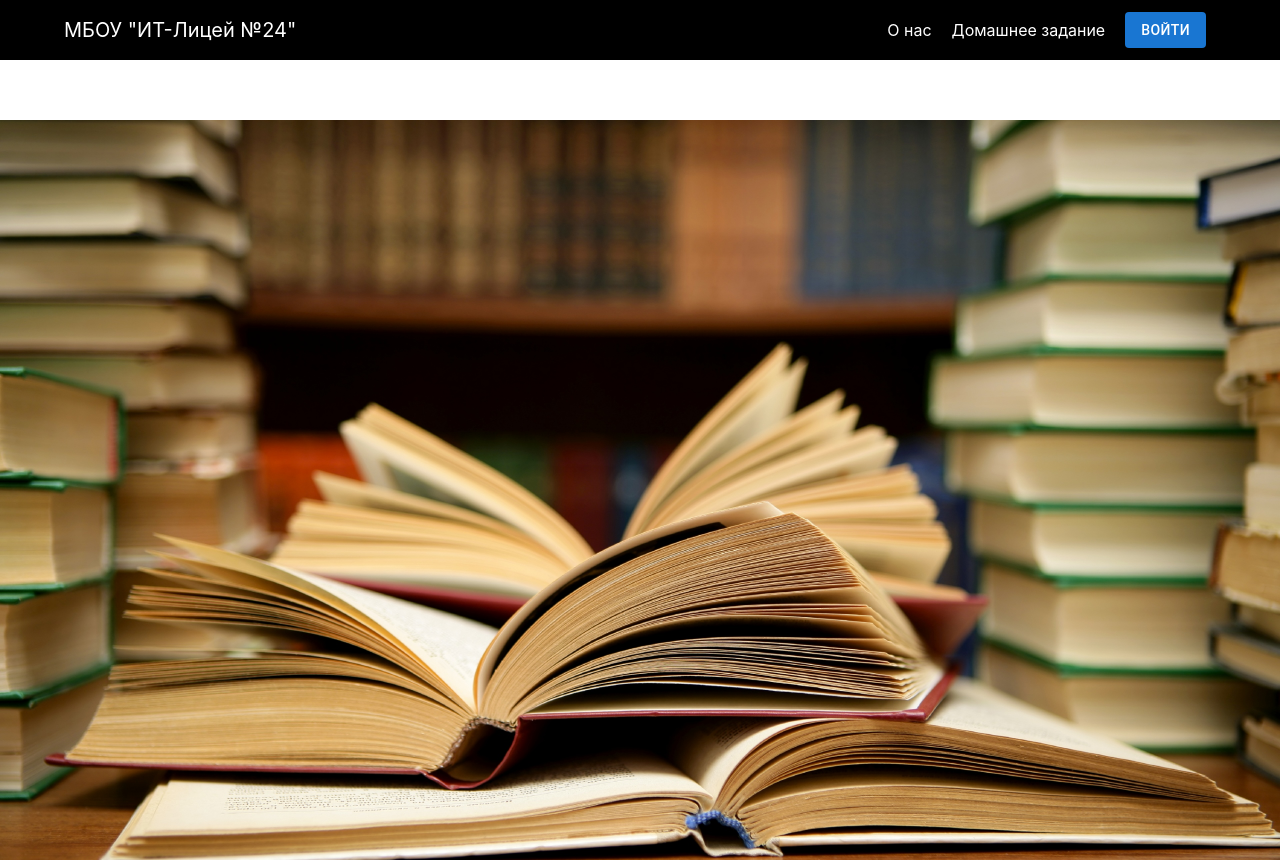
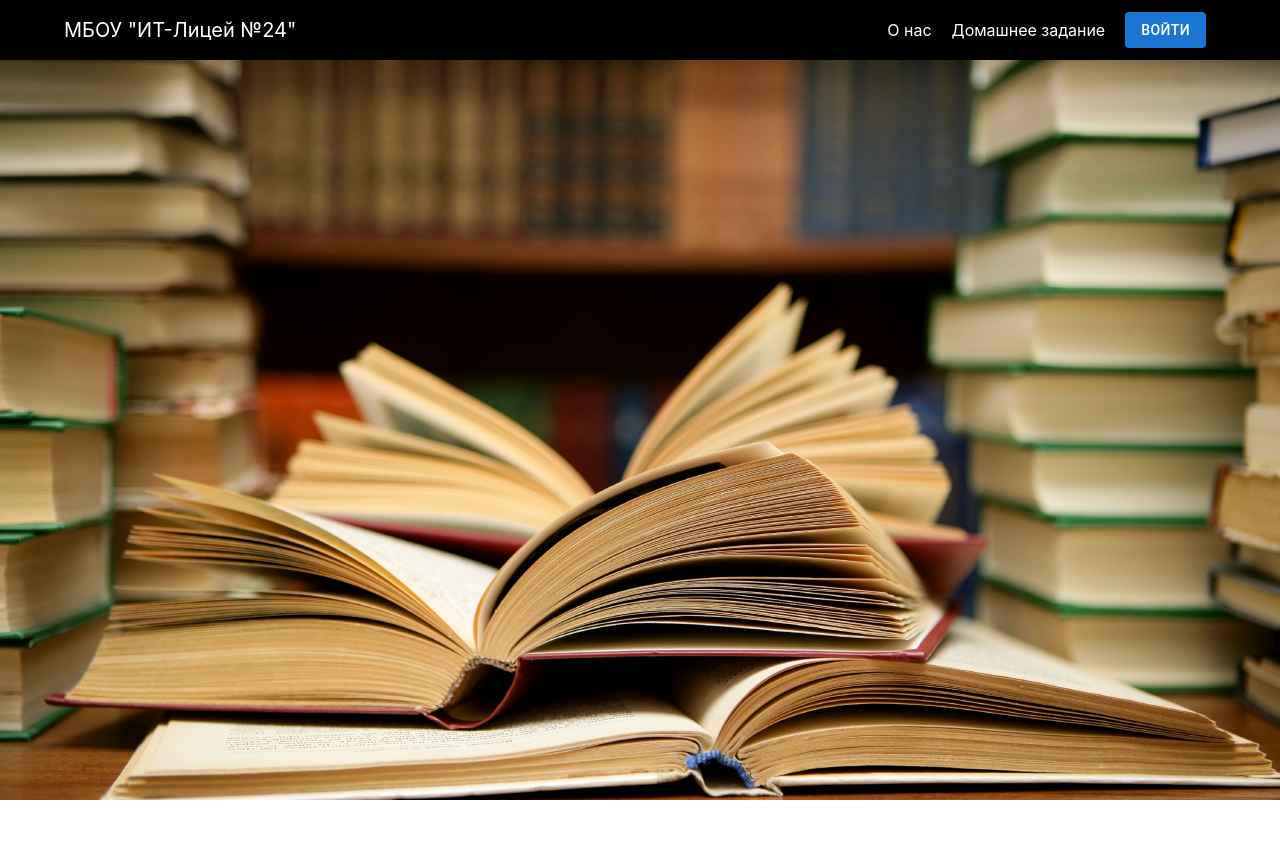
Before and after one commit to codevoke/rr_ed, a React (Create React App) app in the folder client/: page / in a window 1280 px wide. After the commit the page ends 800 px from the top, so only its background shows below. Built offline with nearby package versions, Linux system fonts and the light colour scheme.

Commit message:
исправления, улучшения

```diff
--- a/client/src/Desktop/Components/Header.js
+++ b/client/src/Desktop/Components/Header.js
@@ -40,7 +40,7 @@ export default function Header () {
 
     const fake_auth = () => {
         setAuthed(true)
-        setUsername("Леха Нечаев")
+        setUsername("Алексей Нечаев")
         setAvatar("https://sun112-2.userapi.com/s/v1/if1/LCNvEjLj_R0GBuEWvitV5fCH09TCZ7U_cGgoT3oJLi_21BuI1R4_RhknR2jyQ2MzPinvbd0x.jpg?size=400x400&quality=96&crop=0,0,769,769&ava=1")
     }
     const fake_logout = () => {
--- a/client/src/Desktop/Pages/About.js
+++ b/client/src/Desktop/Pages/About.js
@@ -1,5 +1,5 @@
 export default function About() {
     return (
-        <h1>Страничку About захотела? хуй тебе!</h1>
+        <h1>Над проектом старались Глеб и Аня</h1>
     )
 }
--- a/client/src/Desktop/Pages/Homework_nav.js
+++ b/client/src/Desktop/Pages/Homework_nav.js
@@ -1,14 +1,7 @@
-import { Button } from "@mui/material";
-import { useState } from "react";
-
 export default function HomeworkNav() {
-    const [data, setData] = useState("")
     return (
         <div style={{ position: 'relative' }}>
-            <p>Для доступа к домшке скинь нюдсы</p>
-            <Button variant="outlined" onClick={() => {setData("Упс кнопка не работает, жаль да?.. (я пошутил)")}}>Прикрепить нюдсы</Button>
-            <br/>
-            <p>{data}</p>
+            <p>Будующая страничка навигации</p>
         </div>
     )
 }
--- a/client/src/Desktop/Pages/MainPage.js
+++ b/client/src/Desktop/Pages/MainPage.js
@@ -3,7 +3,6 @@ import styled from "@emotion/styled"
 const BackgroundImage = styled("div") ({
     width: '100vw',
     height: 'calc(100vh - 60px)',
-    top: '60px',
     position: 'relative',
     background: 'url("/MainPage_bg.jpg")',
     backgroundSize: '100%',
--- a/client/src/Mobile/Components/Header.js
+++ b/client/src/Mobile/Components/Header.js
@@ -15,7 +15,7 @@ export default function MobileHeader() {
         <>
             <LeftMenu isOpen={drawerState} setIsOpen={setDrawerState}/>
             <Box sx={{ flexGrow: 1 }}>
-                <AppBar position="fixed">
+                <AppBar position="fixed" style={{ color: 'white', height:'60px' }}>
                     <Toolbar>
                     <IconButton
                         size="large"
--- a/client/src/Mobile/Components/LeftMenu.js
+++ b/client/src/Mobile/Components/LeftMenu.js
@@ -1,4 +1,4 @@
-import { Drawer, List, ListItemButton, ListItemText } from "@mui/material";
+import { Divider, Drawer, List, ListItemButton, ListItemText } from "@mui/material";
 import { useNavigate } from 'react-router-dom';
 
 export default function LeftMenu (props) {
@@ -13,12 +13,16 @@ export default function LeftMenu (props) {
             open={isOpen}
         >
             <List>
-            <ListItemButton>
+                <ListItemButton>
+                    <ListItemText primary="Главная" onClick={()=>{ setIsOpen(false); navigate('/')}} />
+                </ListItemButton>
+                <ListItemButton>
                     <ListItemText primary="О нас" onClick={()=>{ setIsOpen(false); navigate('/about')}} />
                 </ListItemButton>
                 <ListItemButton>
                     <ListItemText primary="Домашнее задание" onClick={()=>{ setIsOpen(false); navigate('/hw')}}/>
                 </ListItemButton>
+                <Divider />
                 <ListItemButton>
                     <ListItemText primary="Войти" onClick={()=>{ setIsOpen(false); navigate('/login') }} />
                 </ListItemButton>
--- a/client/src/Mobile/Pages/About.js
+++ b/client/src/Mobile/Pages/About.js
@@ -1,7 +1,6 @@
 export default function MobileAboutPage() {
     return (
         <div>
-            <h1>Страничку About захотела? хуй тебе!</h1>
             <h2> Над проектом старались Глеб и Аня</h2>
         </div>
     )
--- a/client/src/Mobile/Pages/MainPage.js
+++ b/client/src/Mobile/Pages/MainPage.js
@@ -1,7 +1,16 @@
-export default function MobileMainPage() {
+import styled from "@emotion/styled"
+
+const BackgroundImage = styled("div") ({
+    height: 'calc(100vh - 60px)',
+    position: 'relative',
+    background: 'url("/MainPage_bg.jpg")',
+    backgroundRepeat: 'no-repeat',
+    backgroundSize: 'cover',
+    backgroundPositionX: 'center'
+})
+
+export default function MobileMainPage () {
     return (
-        <div style={{width: '100vw', height: '100vh', position: 'relative'}}>
-            <img style={{position: 'relative', width:'100%', height:'100%'}} src="/MainPage_bg.jpg" alt="general page background"></img>
-        </div>
+        <BackgroundImage />
     )
 }
```
